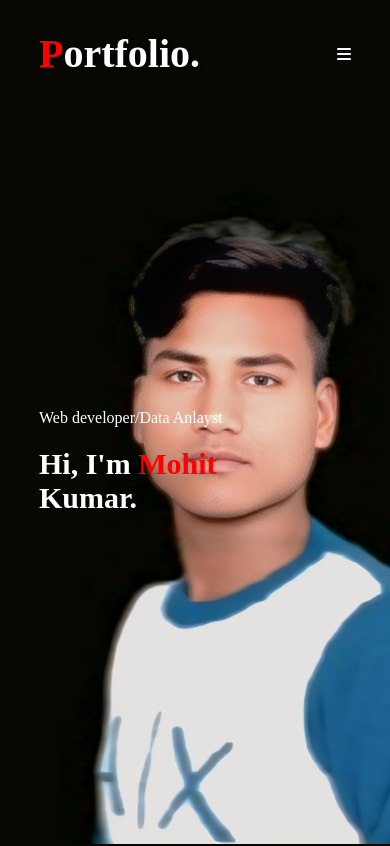
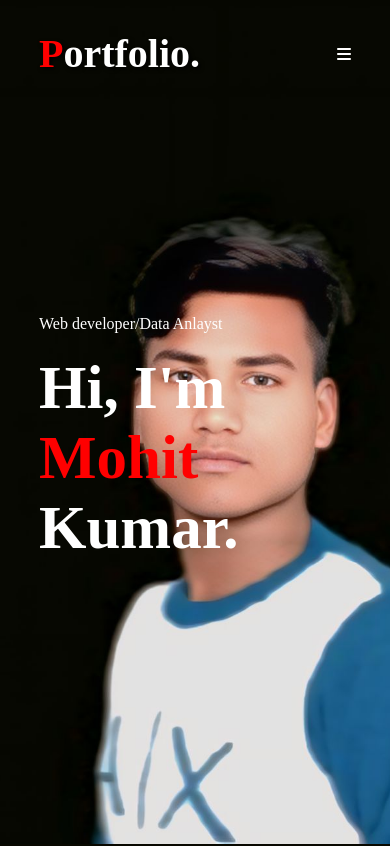
Before and after one commit to theofficial-mohit/my-portfolio, a plain HTML site: page index.html in a window 390 px wide. Shown: the top 846 px of the page. Drawn offline with Linux system fonts and the light colour scheme.

Commit message:
Update index.css

```diff
--- a/index.css
+++ b/index.css
@@ -112,7 +112,7 @@ nav ul li a:hover::after{
 .tab-titles{
     display: flex;
     margin: 20px 0 40px;
-    color: white;
+    color: #fff;
 }
 .tab-links{
     margin-right: 50px;
@@ -295,11 +295,11 @@ nav .fa-solid{
         background-image: url(mo.jpg);
     }
     .header-text{
-        margin-top: 100%;
+        margin-top: 70%;
         font-size: 16px;
     }
     .header-text h1{
-        font-size: 30px;
+        font-size: 61px;
     }
     nav .fa-solid{
         display: block;
```
